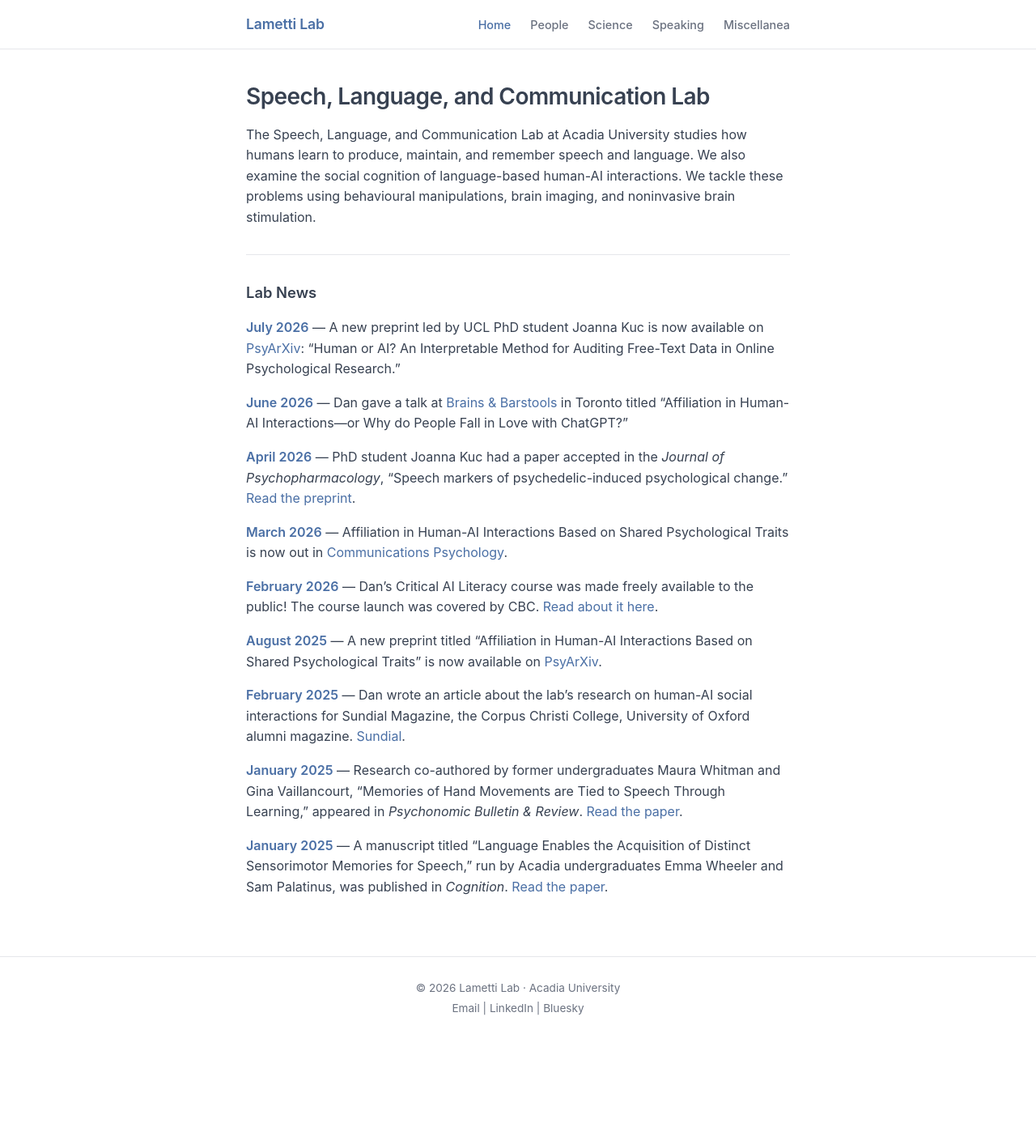
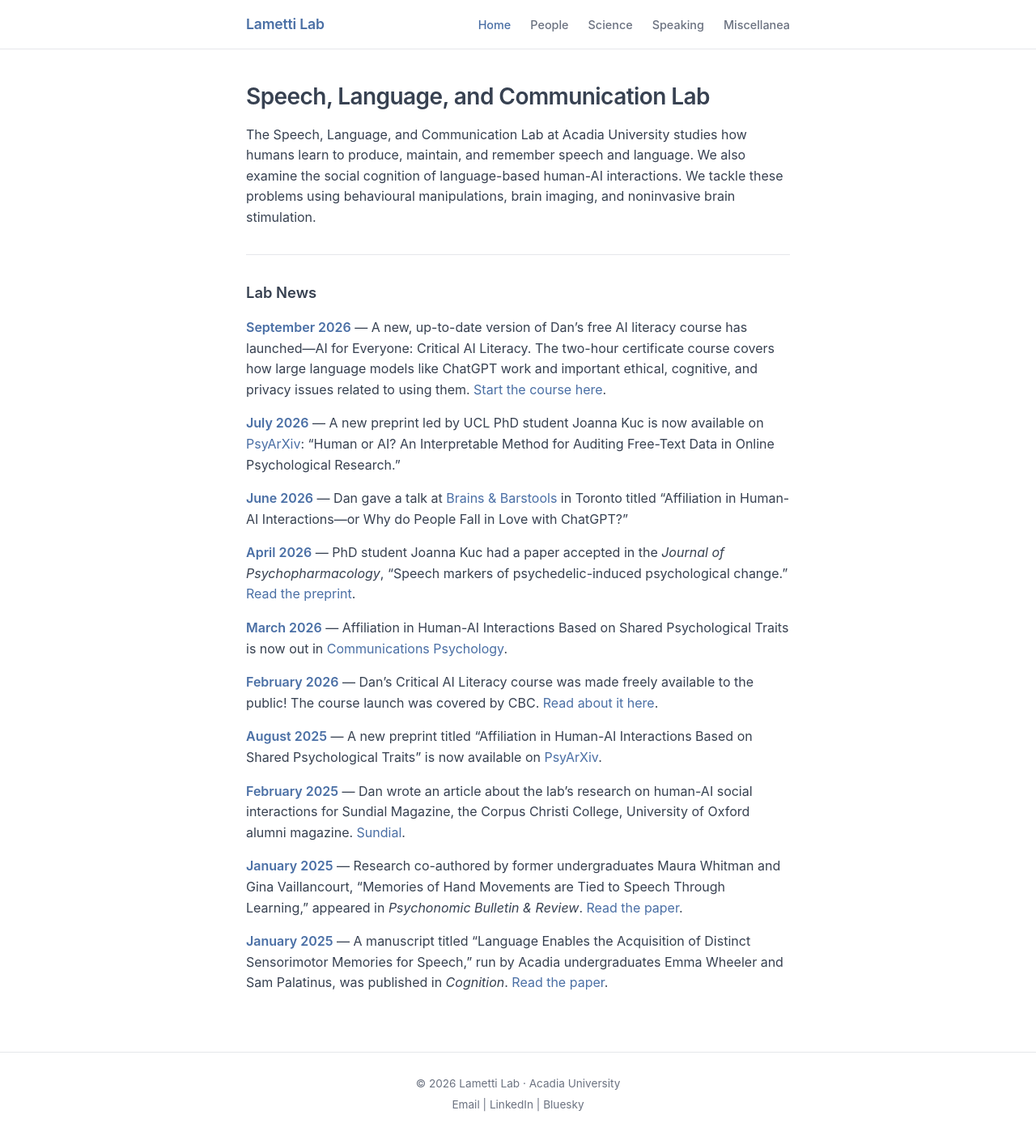
Before and after one commit to drlametti/lamettilab.github.io, a Jekyll site: the page built from index.md, in a window 1280 px wide. Shown: the whole page at 81% size. Built offline with Jekyll 4.4.1, drawn with Linux system fonts in a browser that asks for light colours; before the commit the page ends 1285 px from its top, so only the background shows below that.

Commit message:
Add September 2026 news: AI for Everyone course launch
Co-Authored-By: Claude Opus 5 <noreply@anthropic.com>

```diff
--- a/index.md
+++ b/index.md
@@ -10,6 +10,8 @@ The Speech, Language, and Communication Lab at Acadia University studies how hum
 ---
 
 ## Lab News
+
+**September 2026** — A new, up-to-date version of Dan's free AI literacy course has launched—AI for Everyone: Critical AI Literacy. The two-hour certificate course covers how large language models like ChatGPT work and important ethical, cognitive, and privacy issues related to using them. [Start the course here](https://explore.acadiau.ca/product?catalog=AI-Literacy).
 
 **July 2026** — A new preprint led by UCL PhD student Joanna Kuc is now available on [PsyArXiv](https://osf.io/preprints/psyarxiv/9ehbn_v2): "Human or AI? An Interpretable Method for Auditing Free-Text Data in Online Psychological Research."
 
```
